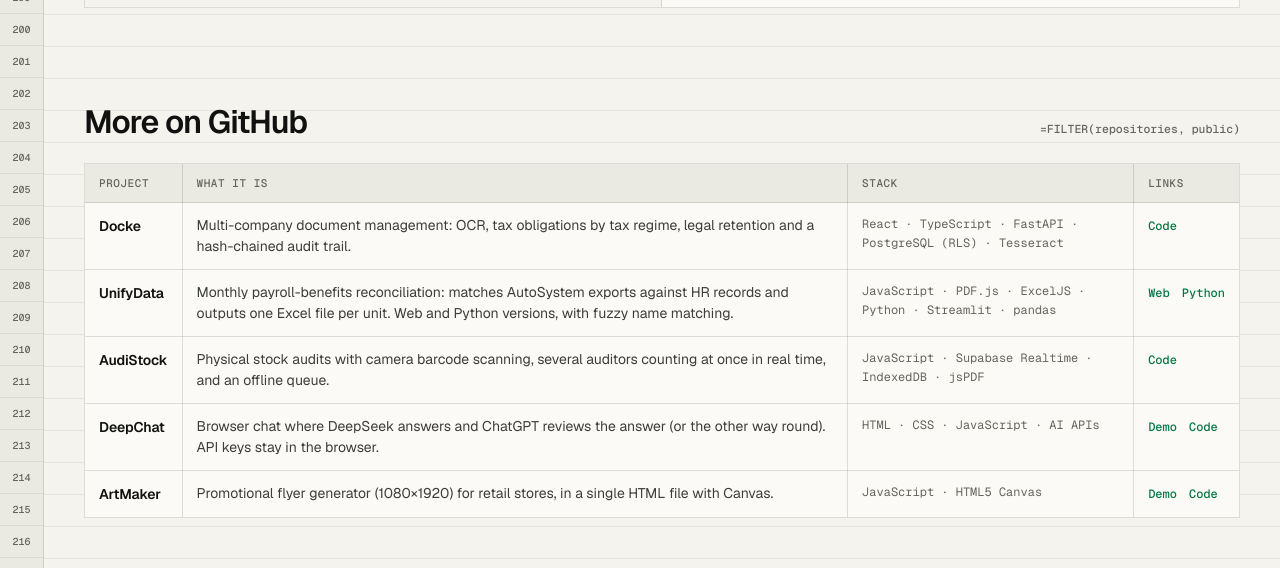
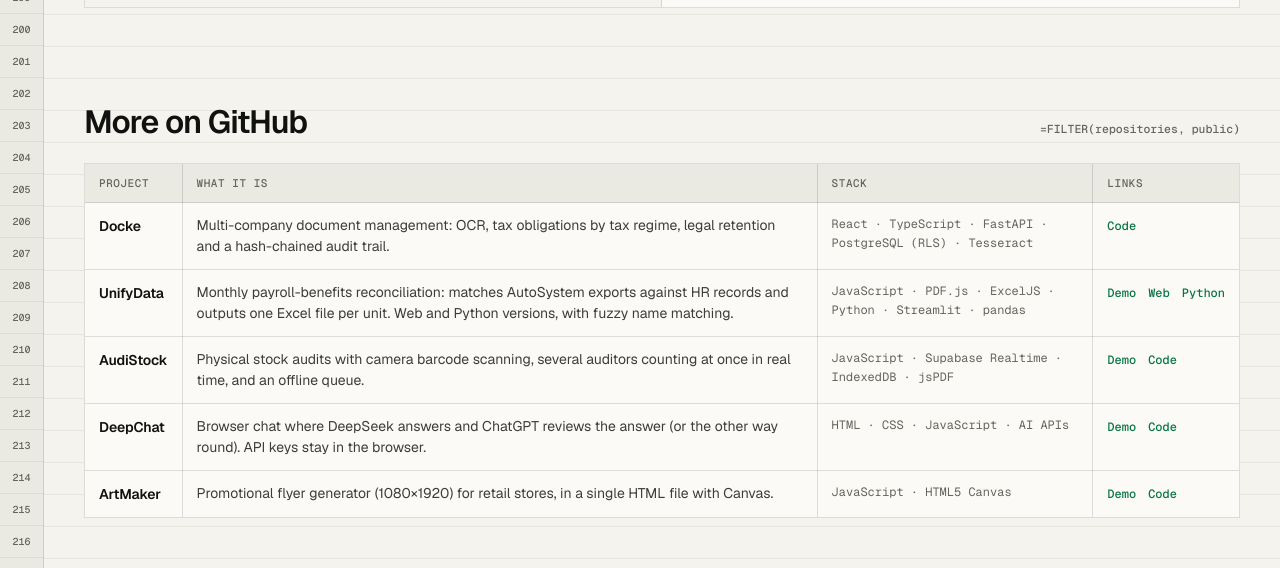
Before and after one commit to alyssom-fernandes/portfolio, a plain HTML site: page index.html in a window 1280 px wide. Shown: the part 6418-6986 px from the top of the page. Drawn offline with nearby package versions, Linux system fonts and the light colour scheme.

Commit message:
Links das demos do FlowTrack, AudiStock e UnifyData-Web; DeepChat e ArtMaker abrem no modo demonstração

```diff
--- a/index.html
+++ b/index.html
@@ -442,8 +442,10 @@
                 <div class="project__foot">
                   <ul class="chips"><li>React</li><li>TypeScript</li><li>FastAPI</li><li>Supabase</li><li>Claude Haiku</li><li>Playwright</li></ul>
                   <div class="project__links">
-                    <a class="link-arrow link-arrow--primary" href="https://github.com/alyssom-fernandes/FlowTrack" target="_blank" rel="noopener"><svg class="i"><use href="#i-code"/></svg><span data-i18n="ui.code">Código</span></a>
+                    <a class="link-arrow link-arrow--primary" href="https://flowtrack-afn.vercel.app" target="_blank" rel="noopener"><svg class="i"><use href="#i-play"/></svg><span data-i18n="ui.demo">Demo ao vivo</span></a>
+                    <a class="link-arrow" href="https://github.com/alyssom-fernandes/FlowTrack" target="_blank" rel="noopener"><svg class="i"><use href="#i-code"/></svg><span data-i18n="ui.code">Código</span></a>
                   </div>
+                  <span class="project__demo-url print-only">flowtrack-afn.vercel.app</span>
                 </div>
               </div>
               <div class="project__visual" aria-hidden="true">
@@ -548,25 +550,25 @@
                   <th scope="row">UnifyData</th>
                   <td data-i18n="more.unify">Conciliação mensal de benefícios da folha: cruza o exportado do AutoSystem com o RH e gera um Excel por unidade. Versão web e versão Python, com correspondência aproximada de nomes.</td>
                   <td class="stack">JavaScript · PDF.js · ExcelJS · Python · Streamlit · pandas</td>
-                  <td class="links"><a href="https://github.com/alyssom-fernandes/UnifyData-Web" target="_blank" rel="noopener">Web</a><a href="https://github.com/alyssom-fernandes/UnifyData-Python" target="_blank" rel="noopener">Python</a></td>
+                  <td class="links"><a href="https://alyssom-fernandes.github.io/UnifyData-Web/?demo=1" target="_blank" rel="noopener">Demo</a><a href="https://github.com/alyssom-fernandes/UnifyData-Web" target="_blank" rel="noopener">Web</a><a href="https://github.com/alyssom-fernandes/UnifyData-Python" target="_blank" rel="noopener">Python</a></td>
                 </tr>
                 <tr>
                   <th scope="row">AudiStock</th>
                   <td data-i18n="more.audi">Auditoria de estoque físico com leitura de código de barras pela câmera, vários auditores ao mesmo tempo em tempo real e fila offline.</td>
                   <td class="stack">JavaScript · Supabase Realtime · IndexedDB · jsPDF</td>
-                  <td class="links"><a href="https://github.com/alyssom-fernandes/AudiStock" target="_blank" rel="noopener" data-i18n="ui.code">Código</a></td>
+                  <td class="links"><a href="https://alyssom-fernandes.github.io/AudiStock/app.html?demo=1" target="_blank" rel="noopener">Demo</a><a href="https://github.com/alyssom-fernandes/AudiStock" target="_blank" rel="noopener" data-i18n="ui.code">Código</a></td>
                 </tr>
                 <tr>
                   <th scope="row">DeepChat</th>
                   <td data-i18n="more.deep">Chat no navegador em que o DeepSeek responde e o ChatGPT revisa a resposta (ou o contrário). As chaves de API ficam só no navegador.</td>
                   <td class="stack">HTML · CSS · JavaScript · <span data-i18n="more.aiApis">APIs de IA</span></td>
-                  <td class="links"><a href="https://alyssom-fernandes.github.io/DeepChat/" target="_blank" rel="noopener">Demo</a><a href="https://github.com/alyssom-fernandes/DeepChat" target="_blank" rel="noopener" data-i18n="ui.code">Código</a></td>
+                  <td class="links"><a href="https://alyssom-fernandes.github.io/DeepChat/?demo=1" target="_blank" rel="noopener">Demo</a><a href="https://github.com/alyssom-fernandes/DeepChat" target="_blank" rel="noopener" data-i18n="ui.code">Código</a></td>
                 </tr>
                 <tr>
                   <th scope="row">ArtMaker</th>
                   <td data-i18n="more.art">Gerador de encartes promocionais 1080×1920 para lojas, em um único arquivo HTML com Canvas.</td>
                   <td class="stack">JavaScript · HTML5 Canvas</td>
-                  <td class="links"><a href="https://alyssom-fernandes.github.io/ArtMaker/" target="_blank" rel="noopener">Demo</a><a href="https://github.com/alyssom-fernandes/ArtMaker" target="_blank" rel="noopener" data-i18n="ui.code">Código</a></td>
+                  <td class="links"><a href="https://alyssom-fernandes.github.io/ArtMaker/?demo=1" target="_blank" rel="noopener">Demo</a><a href="https://github.com/alyssom-fernandes/ArtMaker" target="_blank" rel="noopener" data-i18n="ui.code">Código</a></td>
                 </tr>
               </tbody>
             </table>
```
Also changed, not shown: README.md.
